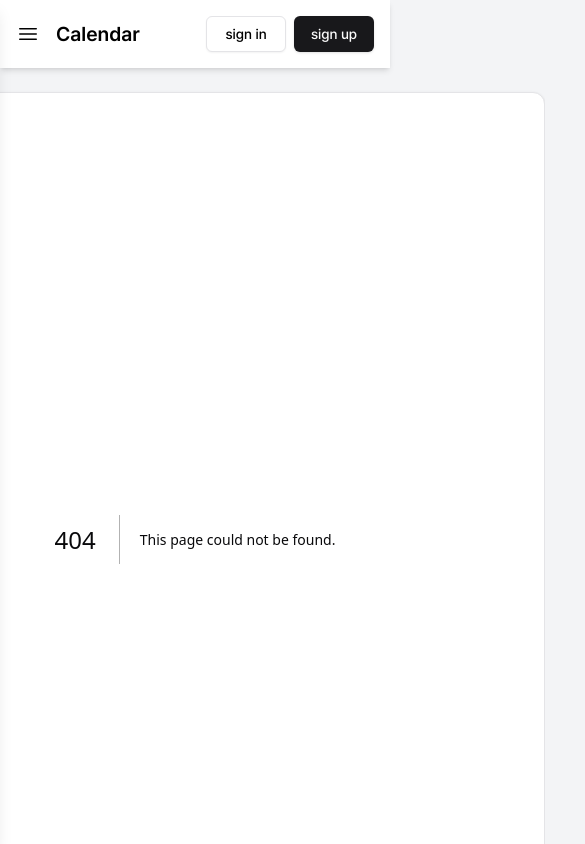
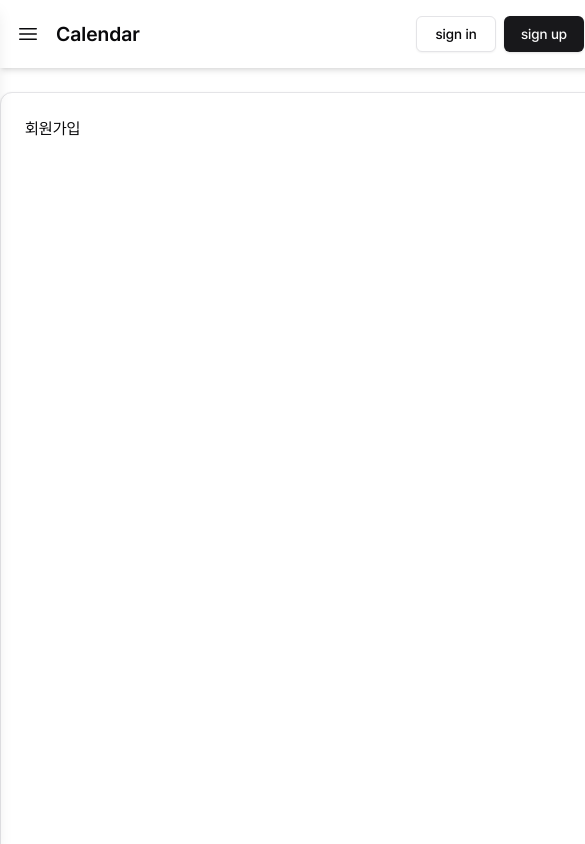
Before and after one commit to suvapor283/Callette, a Next.js app in the folder frontend/: page /auth/signup in a window 390 px wide. Before the commit this address had no page. Shown: the top 844 px of the page, 585 px wide, since content can reach past the window. Built offline with nearby package versions, Linux system fonts and the light colour scheme.

Commit message:
Fix UI responsiveness issues on main page

```diff
--- /dev/null
+++ b/frontend/app/auth/signup/page.tsx
@@ -0,0 +1,7 @@
+export default function signup() {
+  return (
+    <div>
+      <h2>회원가입</h2>
+    </div>
+  );
+}
--- a/frontend/app/layout.tsx
+++ b/frontend/app/layout.tsx
@@ -24,16 +24,14 @@ export default function RootLayout({
   return (
     <html lang="ko">
       <body
-        className={`${pretendard.variable} flex min-h-screen flex-col bg-gray-100 antialiased`}
+        className={`${pretendard.variable} min-w-[600px] antialiased`}
         style={{ fontFamily: 'var(--font-pretendard)' }}
       >
         <Header onMenuClick={() => setSidebarOpen(true)} />
         <Sidebar isOpen={sidebarOpen} onClose={() => setSidebarOpen(false)} />
-        <div className="flex flex-grow items-center justify-center py-6">
-          <Card className="min-h-screen w-[80%] min-w-[700px] p-6">
-            {children}
-          </Card>
-        </div>
+        <Card className="mx-auto my-6 flex min-h-screen w-[80%] min-w-[600px] flex-col p-6">
+          {children}
+        </Card>
         <Footer />
       </body>
     </html>
--- a/frontend/components/Header.tsx
+++ b/frontend/components/Header.tsx
@@ -21,7 +21,7 @@ export default function Header({ onMenuClick }: HeaderProps) {
             sign in
           </Button>
         </Link>
-        <Link href="#">
+        <Link href="/auth/signup">
           <Button className="w-[80px]">sign up</Button>
         </Link>
       </div>
```
